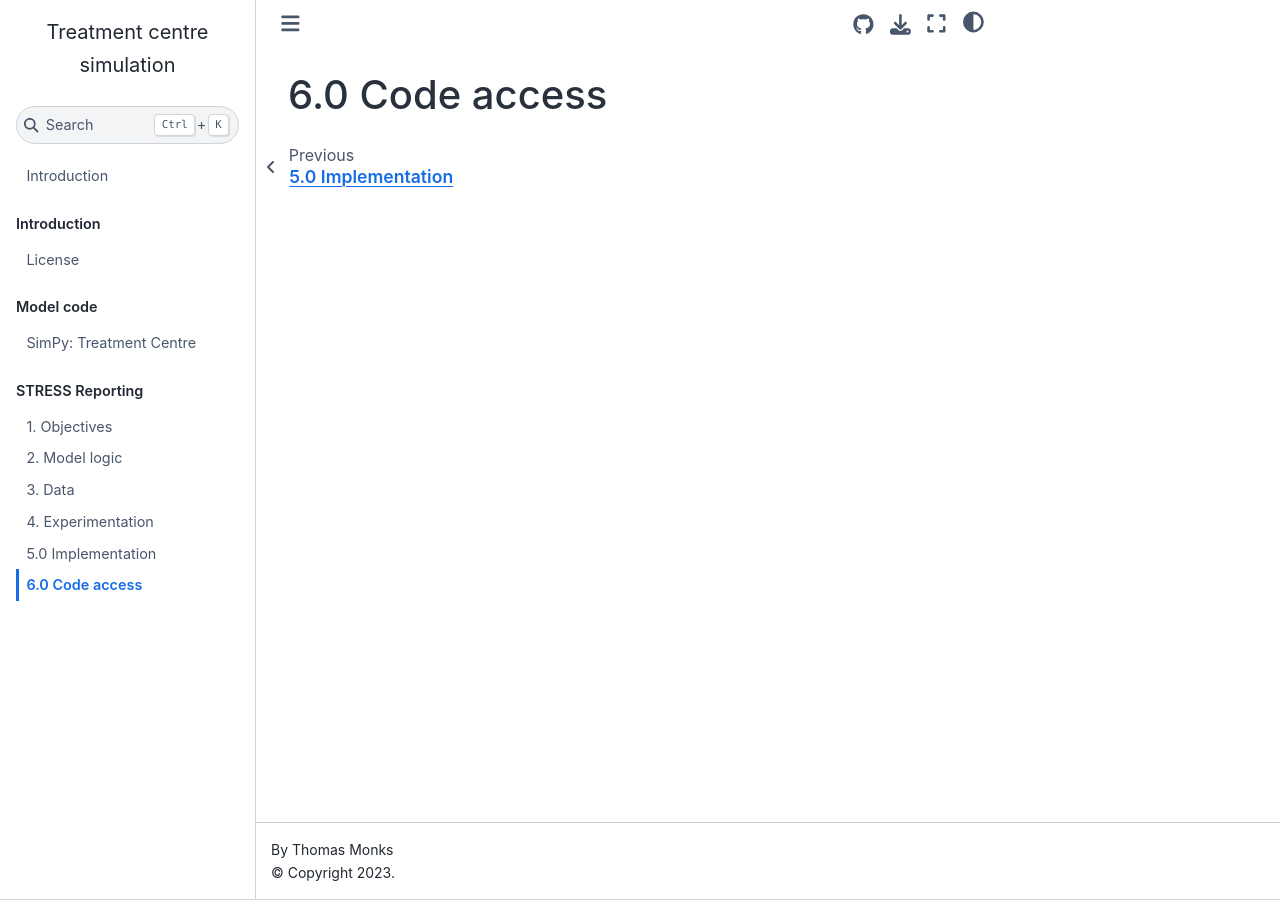
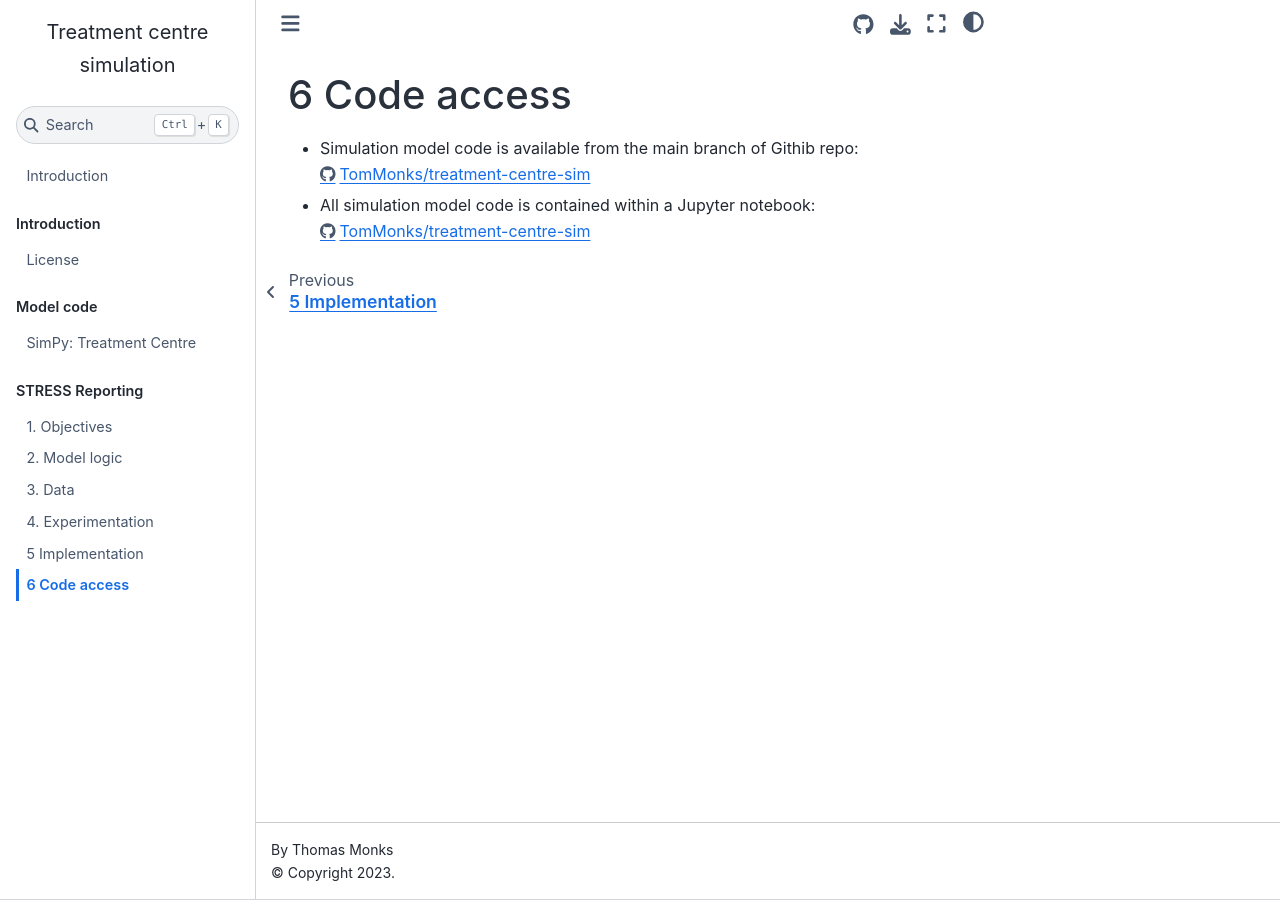
Before and after one commit to TomMonks/treatment-centre-sim, a Jupyter Book: the page built from content/03_stress/06_code_access.md, in a window 1280 px wide. Built offline with Jupyter Book 1.0.4 settings and Sphinx 7.4.7 and the Sphinx Book theme 1.1.4, drawn with Linux system fonts in a browser that asks for light colours.

Commit message:
STRESS: +code access

````diff
--- a/_config.yml
+++ b/_config.yml
@@ -7,7 +7,7 @@ description: >- # this means to ignore newlines until "baseurl:"
 # logo: content/imgs/small_logo.png
 
 # only build files specified in table of contents file
-only_build_toc_files: true
+only_build_toc_files: false
 
 execute:
   execute_notebooks: off #cache output from .ipynb files for faster build
--- a/content/03_stress/05_implementation.md
+++ b/content/03_stress/05_implementation.md
@@ -1,4 +1,4 @@
-# 5.0 Implementation
+# 5 Implementation
 
 ## 5.1 Software or programming language
 
@@ -6,7 +6,7 @@ The simulation model was developed using python 3.8 and simpy 4.0.  Simpy detail
 
 The exact software versions are:
 
-```yml
+```
 joblib=0.15.1
 jupyterlab=3.0.9
 matplotlib=3.3.4
--- a/content/03_stress/06_code_access.md
+++ b/content/03_stress/06_code_access.md
@@ -1 +1,4 @@
-# 6.0 Code access
+# 6 Code access
+
+* Simulation model code is available from the main branch of Githib repo: https://github.com/TomMonks/treatment-centre-sim
+* All simulation model code is contained within a Jupyter notebook: https://github.com/TomMonks/treatment-centre-sim/blob/main/src/model.ipynb
````
